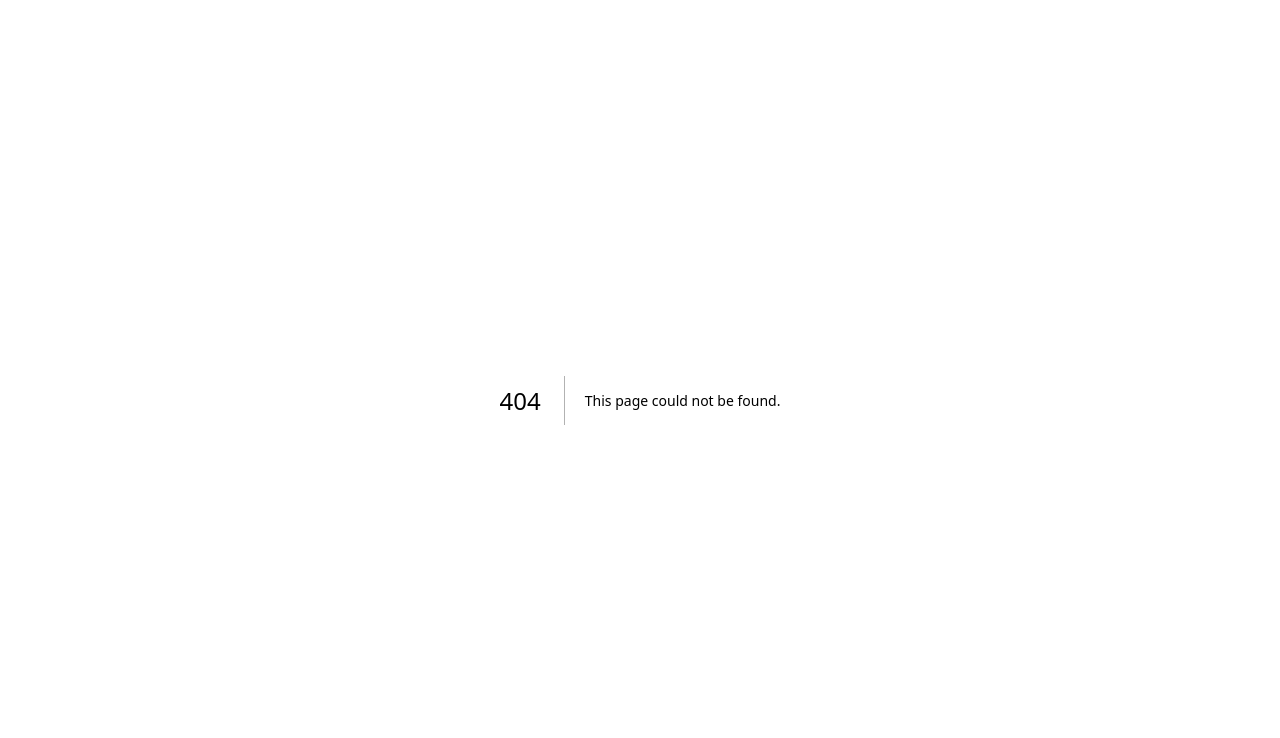
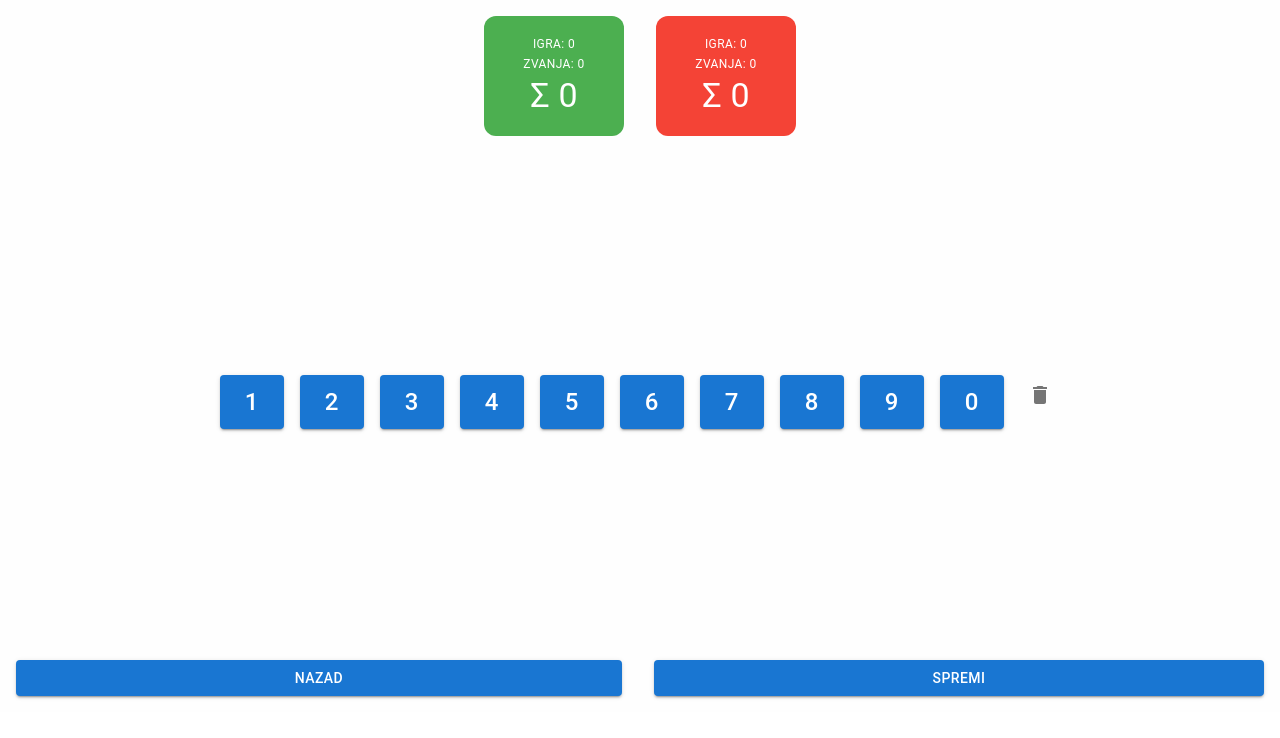
Before and after one commit to lkrcelic/Bela-Treseta-Tournamnet-app, a Next.js app: page /match/result/score in a window 1280 px wide. Before the commit this address had no page. Shown: the top 738 px of the page. Built offline with nearby package versions, Linux system fonts and the light colour scheme.

Commit message:
initial commit for entering score

```diff
--- /dev/null
+++ b/src/app/match/result/announcement/page.tsx
@@ -0,0 +1,14 @@
+"use client";
+
+import React from "react";
+import PlayersSection from "@/app/match/result/announcement/ui/PlayersSection";
+import AnnouncementSection from "@/app/match/result/announcement/ui/AnnouncementsSection";
+
+export default function Result() {
+  return (
+    <>
+      <AnnouncementSection />
+      <PlayersSection />
+    </>
+  );
+}
--- a/src/app/match/result/ui/AnnouncementsSection.tsx
+++ b/src/app/match/result/announcement/ui/AnnouncementsSection.tsx
@@ -1,7 +1,7 @@
 import React from "react";
 import { Badge, Box, Button } from "@mui/material";
 import { Grid } from "@mui/system";
-import useAnnouncementStore from "../../../store/announcementStore";
+import useAnnouncementStore from "@/app/store/announcementStore";
 
 export default function AnnouncementSection() {
   const {
--- a/src/app/match/result/ui/PlayersSection.tsx
+++ b/src/app/match/result/announcement/ui/PlayersSection.tsx
@@ -1,7 +1,7 @@
 import React from "react";
 import { Box } from "@mui/material";
 import AnnouncementScoreBox from "./AnnouncementScoreBox";
-import useAnnouncementStore from "../../../store/announcementStore";
+import useAnnouncementStore from "@/app/store/announcementStore";
 import { Grid } from "@mui/system";
 
 type Player = {
--- a/src/app/match/result/page.tsx
+++ b/src/app/match/result/layout.tsx
@@ -2,12 +2,10 @@
 
 import React from "react";
 import { Box } from "@mui/material";
-import PlayersSection from "@/app/match/result/ui/PlayersSection";
-import AnnouncementSection from "@/app/match/result/ui/AnnouncementsSection";
 import ActionsButtons from "@/app/match/result/ui/ActionsButtons";
 import TeamsScoreSection from "@/app/match/result/ui/TeamsScoreSection";
 
-export default function Result() {
+export default function Layout({ children }) {
   return (
     <Box
       sx={{
@@ -21,8 +19,7 @@ export default function Result() {
       }}
     >
       <TeamsScoreSection />
-      <AnnouncementSection />
-      <PlayersSection />
+      {children}
       <ActionsButtons />
     </Box>
   );
--- /dev/null
+++ b/src/app/match/result/score/page.tsx
@@ -0,0 +1,12 @@
+"use client";
+
+import React from "react";
+import DigitGrid from "@/app/match/result/score/ui/DigitGrid";
+
+export default function Result() {
+  return (
+    <>
+      <DigitGrid />
+    </>
+  );
+}
--- /dev/null
+++ b/src/app/match/result/score/ui/DigitGrid.tsx
@@ -0,0 +1,40 @@
+import React from "react";
+import { Button, IconButton } from "@mui/material";
+import DeleteIcon from "@mui/icons-material/Delete";
+import useScoreStore from "@/app/store/scoreStore";
+import { Grid } from "@mui/system";
+
+const DigitGrid = () => {
+  const updateScore = useScoreStore((state) => state.updateScore);
+  const deleteLastDigit = useScoreStore((state) => state.deleteLastDigit);
+
+  const handleClick = (digit: number) => {
+    updateScore(digit);
+  };
+
+  return (
+    <Grid container spacing={2} sx={{ marginTop: 3 }}>
+      {[1, 2, 3, 4, 5, 6, 7, 8, 9, 0].map((digit) => (
+        <Grid item xs={4} key={digit}>
+          <Button
+            variant="contained"
+            sx={{ width: "100%", fontSize: "24px" }}
+            onClick={() => handleClick(digit)}
+          >
+            {digit}
+          </Button>
+        </Grid>
+      ))}
+      <Grid item xs={4}>
+        <IconButton
+          sx={{ width: "100%", fontSize: "24px" }}
+          onClick={deleteLastDigit}
+        >
+          <DeleteIcon />
+        </IconButton>
+      </Grid>
+    </Grid>
+  );
+};
+
+export default DigitGrid;
--- a/src/app/match/result/ui/TeamsScoreSection.tsx
+++ b/src/app/match/result/ui/TeamsScoreSection.tsx
@@ -1,11 +1,11 @@
-import React, { useState } from "react";
+import React from "react";
 import { Grid } from "@mui/system";
 import { TeamScoreBox } from "@/app/match/result/ui/TeamScoreBox";
 import useAnnouncementStore from "@/app/store/announcementStore";
+import useScoreStore from "@/app/store/scoreStore";
 
 export default function TeamsScoreSection() {
-  const [team1Score] = useState(0);
-  const [team2Score] = useState(0);
+  const { team1Score, team2Score, setActiveTeam } = useScoreStore();
   const { playerAnnouncements } = useAnnouncementStore();
 
   return (
@@ -23,6 +23,7 @@ export default function TeamsScoreSection() {
             playerAnnouncements[1].totalAnnouncements +
             playerAnnouncements[3].totalAnnouncements
           }
+          onClick={() => setActiveTeam}
         />
       </Grid>
 
@@ -34,6 +35,7 @@ export default function TeamsScoreSection() {
             playerAnnouncements[2].totalAnnouncements +
             playerAnnouncements[4].totalAnnouncements
           }
+          onClick={() => setActiveTeam}
         />
       </Grid>
     </Grid>
--- /dev/null
+++ b/src/app/store/scoreStore.ts
@@ -0,0 +1,47 @@
+import { create } from "zustand";
+
+type ScoreState = {
+  team1Score: number;
+  team2Score: number;
+  activeTeam: "team1" | "team2" | null;
+  setActiveTeam: (team: "team1" | "team2") => void;
+  updateScore: (digit: number) => void;
+  deleteLastDigit: () => void;
+  resetScore: () => void;
+};
+
+const useScoreStore = create<ScoreState>((set) => ({
+  team1Score: 0,
+  team2Score: 0,
+  activeTeam: null,
+
+  setActiveTeam: (team) => set({ activeTeam: team }),
+
+  updateScore: (digit) =>
+    set((state) => {
+      if (state.activeTeam === "team1") {
+        return {
+          team1Score: state.team1Score * 10 + digit, // Shift digits and append the new digit
+        };
+      } else if (state.activeTeam === "team2") {
+        return {
+          team2Score: state.team2Score * 10 + digit, // Shift digits and append the new digit
+        };
+      }
+      return {};
+    }),
+
+  deleteLastDigit: () =>
+    set((state) => {
+      if (state.activeTeam === "team1") {
+        return { team1Score: Math.floor(state.team1Score / 10) }; // Remove the last digit
+      } else if (state.activeTeam === "team2") {
+        return { team2Score: Math.floor(state.team2Score / 10) }; // Remove the last digit
+      }
+      return {};
+    }),
+
+  resetScore: () => set({ team1Score: 0, team2Score: 0 }),
+}));
+
+export default useScoreStore;
```
Also changed, not shown: src/app/match/result/announcement/ui/AnnouncementScoreBox.tsx (renamed from src/app/match/result/ui/AnnouncementScoreBox.tsx).
